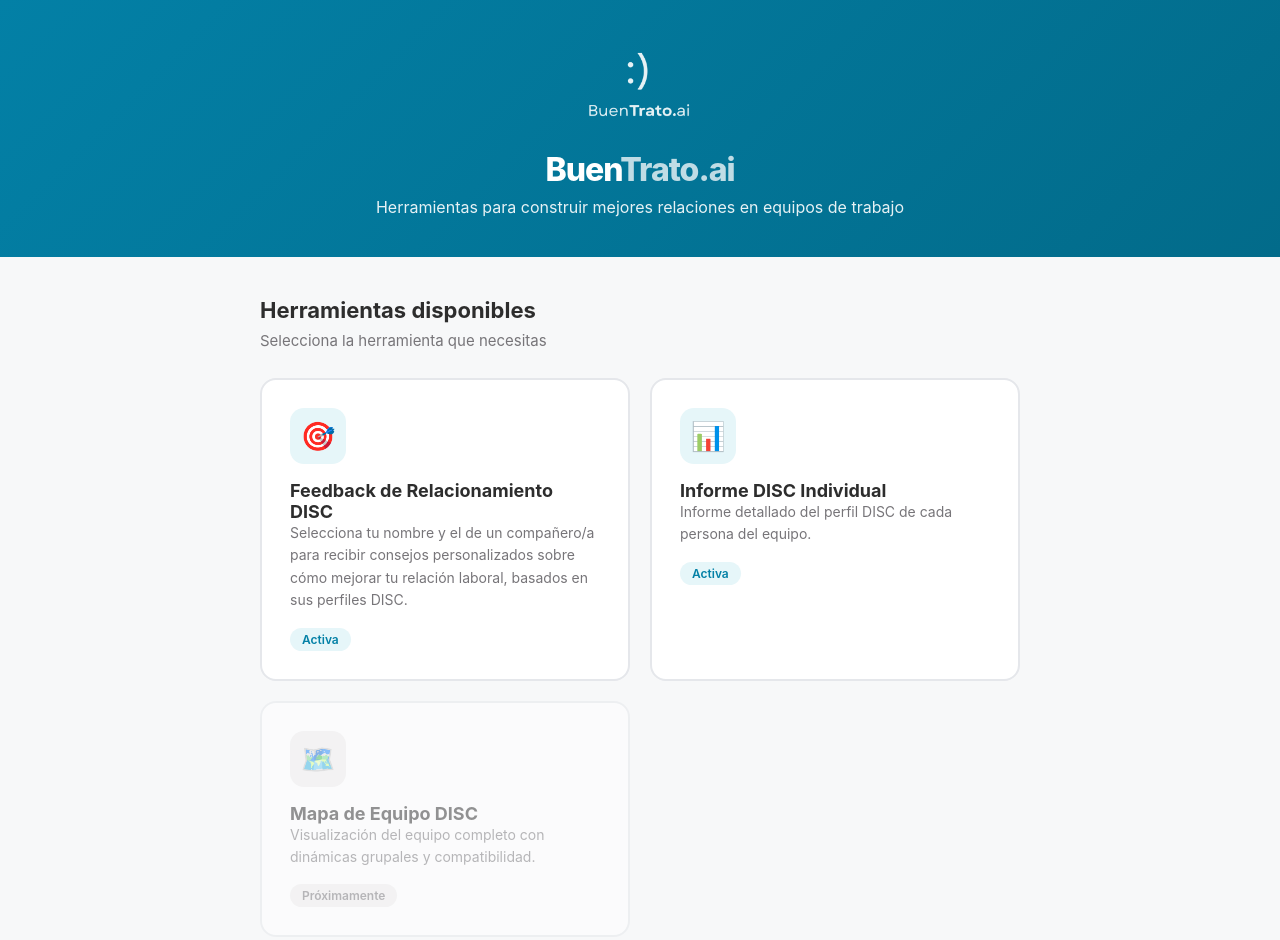
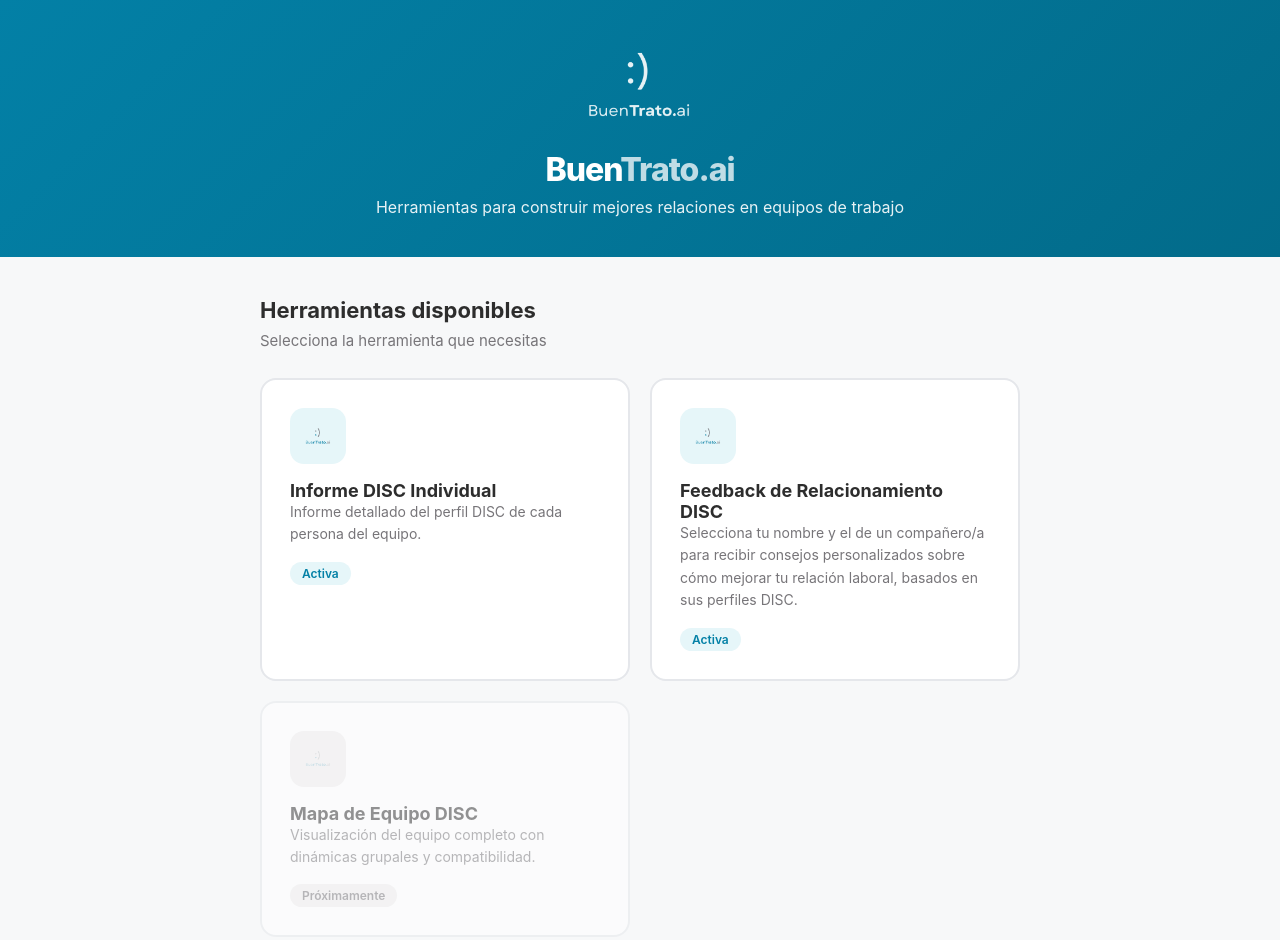
Before and after one commit to buentrato/buentrato-site, a website: page buentrato-site/index.html in a window 1280 px wide. Shown: the top 940 px of the page. Drawn offline with Linux system fonts and the light colour scheme.

Commit message:
Add files via upload

```diff
--- a/buentrato-site/index.html
+++ b/buentrato-site/index.html
@@ -153,9 +153,21 @@
         <p class="section-subtitle">Selecciona la herramienta que necesitas</p>
 
         <div class="tools-grid">
-            <!-- DISC Feedback App -->
+            <!-- Informe DISC Individual -->
+            <a href="/informe.html" class="tool-card">
+                <div class="tool-card-icon" style="background: #E6F6F9;"><img src="logo.png" alt="" style="width:36px; height:36px; object-fit:contain;"></div>
+                <div>
+                    <div class="tool-card-title">Informe DISC Individual</div>
+                    <div class="tool-card-desc">
+                        Informe detallado del perfil DISC de cada persona del equipo.
+                    </div>
+                </div>
+                <span class="tool-card-badge badge-active">Activa</span>
+            </a>
+
+            <!-- Feedback de Relacionamiento -->
             <a href="/disc.html" class="tool-card">
-                <div class="tool-card-icon" style="background: #E6F6F9;">🎯</div>
+                <div class="tool-card-icon" style="background: #E6F6F9;"><img src="logo.png" alt="" style="width:36px; height:36px; object-fit:contain;"></div>
                 <div>
                     <div class="tool-card-title">Feedback de Relacionamiento DISC</div>
                     <div class="tool-card-desc">
@@ -166,20 +178,9 @@
                 <span class="tool-card-badge badge-active">Activa</span>
             </a>
 
-            <!-- Future tools -->
-            <a href="/informe.html" class="tool-card">
-                <div class="tool-card-icon" style="background: #E6F6F9;">📊</div>
-                <div>
-                    <div class="tool-card-title">Informe DISC Individual</div>
-                    <div class="tool-card-desc">
-                        Informe detallado del perfil DISC de cada persona del equipo.
-                    </div>
-                </div>
-                <span class="tool-card-badge badge-active">Activa</span>
-            </a>
-
+            <!-- Mapa de Equipo -->
             <a href="#" class="tool-card" style="opacity: 0.5; pointer-events: none;">
-                <div class="tool-card-icon" style="background: #F0EEEF;">🗺️</div>
+                <div class="tool-card-icon" style="background: #F0EEEF;"><img src="logo.png" alt="" style="width:36px; height:36px; object-fit:contain; opacity:0.4;"></div>
                 <div>
                     <div class="tool-card-title">Mapa de Equipo DISC</div>
                     <div class="tool-card-desc">
```
